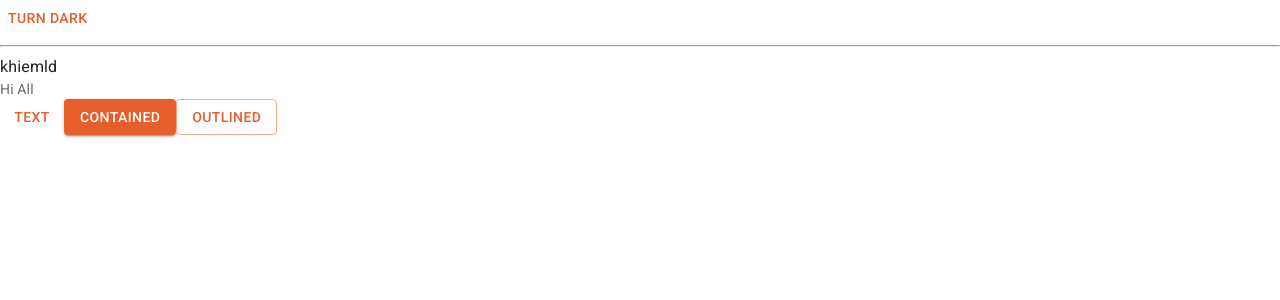
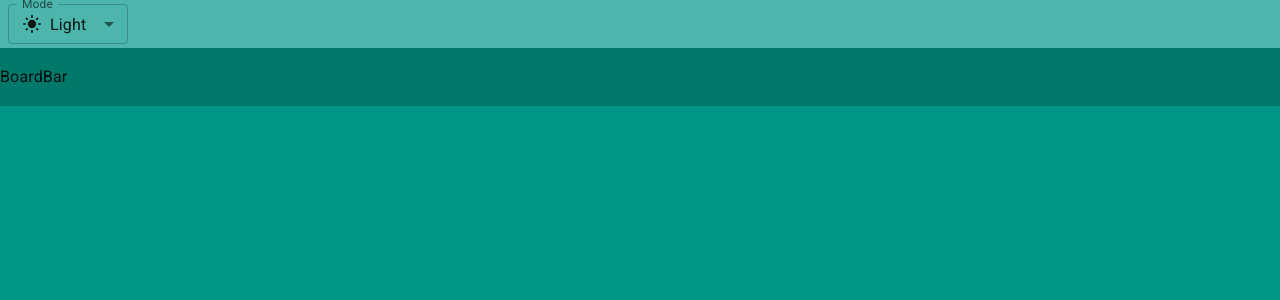
Before and after one commit to khiemld/Trello-Vite-React, a React (Vite) app: page / in a window 1280 px wide. Shown: the top 300 px of the page. Built offline with nearby package versions, Linux system fonts and the light colour scheme.

Commit message:
chore: build base layout

```diff
--- a/index.html
+++ b/index.html
@@ -4,7 +4,7 @@
     <meta charset="UTF-8" />
     <link rel="icon" type="image/svg+xml" href="/vite.svg" />
     <meta name="viewport" content="width=device-width, initial-scale=1.0" />
-    <title>Vite + React</title>
+    <title>Trello</title>
     <link
       rel="stylesheet"
       href="https://fonts.googleapis.com/css?family=Roboto:300,400,500,700&display=swap"
--- a/package.json
+++ b/package.json
@@ -1,5 +1,5 @@
 {
-  "name": "project-hub",
+  "name": "trello-web",
   "private": true,
   "version": "0.0.0",
   "type": "module",
--- a/src/App.jsx
+++ b/src/App.jsx
@@ -1,37 +1,97 @@
-import Button from '@mui/material/Button'
-import Typography from '@mui/material/Typography'
+import { Box, Container } from '@mui/material'
+import InputLabel from '@mui/material/InputLabel'
+import MenuItem from '@mui/material/MenuItem'
+import FormControl from '@mui/material/FormControl'
+import Select from '@mui/material/Select'
+import LightModeIcon from '@mui/icons-material/LightMode'
+import DarkModeIcon from '@mui/icons-material/DarkMode'
+import SettingsBrightnessIcon from '@mui/icons-material/SettingsBrightness'
 
 import {
   Experimental_CssVarsProvider as CssVarsProvider,
   experimental_extendTheme as extendTheme,
   useColorScheme,
-} from '@mui/material/styles'
+} from '@mui/material/styles';
 
-function ModeToggle() {
-  const { mode, setMode } = useColorScheme()
+function ModeSelect() {
+  const { mode, setMode } = useColorScheme();
+  const handleChange = (event) => {
+    const selectedMode = event.target.value
+    setMode(selectedMode)
+    // setAge(event.target.value);
+  }
+
   return (
-    <Button
-      onClick={() => {
-        setMode(mode === 'light' ? 'dark' : 'light')
-      }}
-    >
-      {mode === 'light' ? 'Turn dark' : 'Turn light'}
-    </Button>
+    <FormControl sx={{ m: 1, minWidth: 120 }} size="small">
+      <InputLabel id="label-select-dark-light-mode">Mode</InputLabel>
+      <Select
+        labelId="label-select-dark-light-mode"
+        id="select-dark-light-mode"
+        value={mode}
+        label="Mode"
+        onChange={handleChange}
+      >
+        <MenuItem value="light">
+          <div style={{ display: 'flex', alignItems: 'center', gap: '8px' }}>
+            <LightModeIcon fontSize='small'/> Light
+          </div>
+        </MenuItem>
+        <MenuItem value="dark">
+          <Box sx={{ display: 'flex', alignItems: 'center', gap: 1 }}>
+            <DarkModeIcon fontSize='small'/> Dark
+          </Box>
+        </MenuItem>
+        <MenuItem value="system">
+          <Box sx={{ display: 'flex', alignItems: 'center', gap: 1 }}>
+            <SettingsBrightnessIcon fontSize='small'/> System
+          </Box>
+        </MenuItem>
+      </Select>
+    </FormControl>
   )
 }
 
 function App() {
   return (
-    <>
-      <ModeToggle/>
-      <hr/>
-      <div>khiemld</div>
-      <Typography variant="body2" color="text.secondary">Hi All</Typography>
-      <Button variant="text">Text</Button>
-      <Button variant="contained">Contained</Button>
-      <Button variant="outlined">Outlined</Button>
-    </>
-  )
+    <Container
+      disableGutters
+      maxWidth={false}
+      sx={{ height: '100vh', backgroundColor: 'primary.main' }}
+    >
+      <Box
+        sx={{
+          backgroundColor: 'primary.light',
+          width: '100%',
+          height: (theme) => theme.trello.appBarHeight,
+          display: 'flex',
+          alignItems: 'center',
+        }}
+      >
+        <ModeSelect/>
+      </Box>
+      <Box
+        sx={{
+          backgroundColor: 'primary.dark',
+          width: '100%',
+          height: (theme) => theme.trello.boardBarHeight,
+          display: 'flex',
+          alignItems: 'center',
+        }}
+      >
+        BoardBar
+      </Box>
+      <Box
+        sx={{
+          backgroundColor: 'primary.main',
+          width: '100%',
+          height: (theme) =>
+            `calc(100vh - ${theme.trello.appBarHeight} - ${theme.trello.boardBarHeight})`,
+          display: 'flex',
+          alignItems: 'center'
+        }}
+      ></Box>
+    </Container>
+  );
 }
 
-export default App
+export default App;
--- a/src/theme.js
+++ b/src/theme.js
@@ -1,18 +1,17 @@
 import { experimental_extendTheme as extendTheme} from '@mui/material/styles'
-import { red } from '@mui/material/colors'
+import { deepOrange, red, teal } from '@mui/material/colors'
 
 // Create a theme instance.
 const theme = extendTheme({
+  trello: {
+    appBarHeight: '48px',
+    boardBarHeight: '58px'
+  },
   colorSchemes: {
     light: {
       palette: {
-        primary: {
-          main: '#E65F2B',
-          contrastText: '#fff'
-        },
-        secondary: {
-          main: '#F2EAE5'
-        }
+        primary: teal,
+        secondary: deepOrange
       }
     },
     dark: {
```
